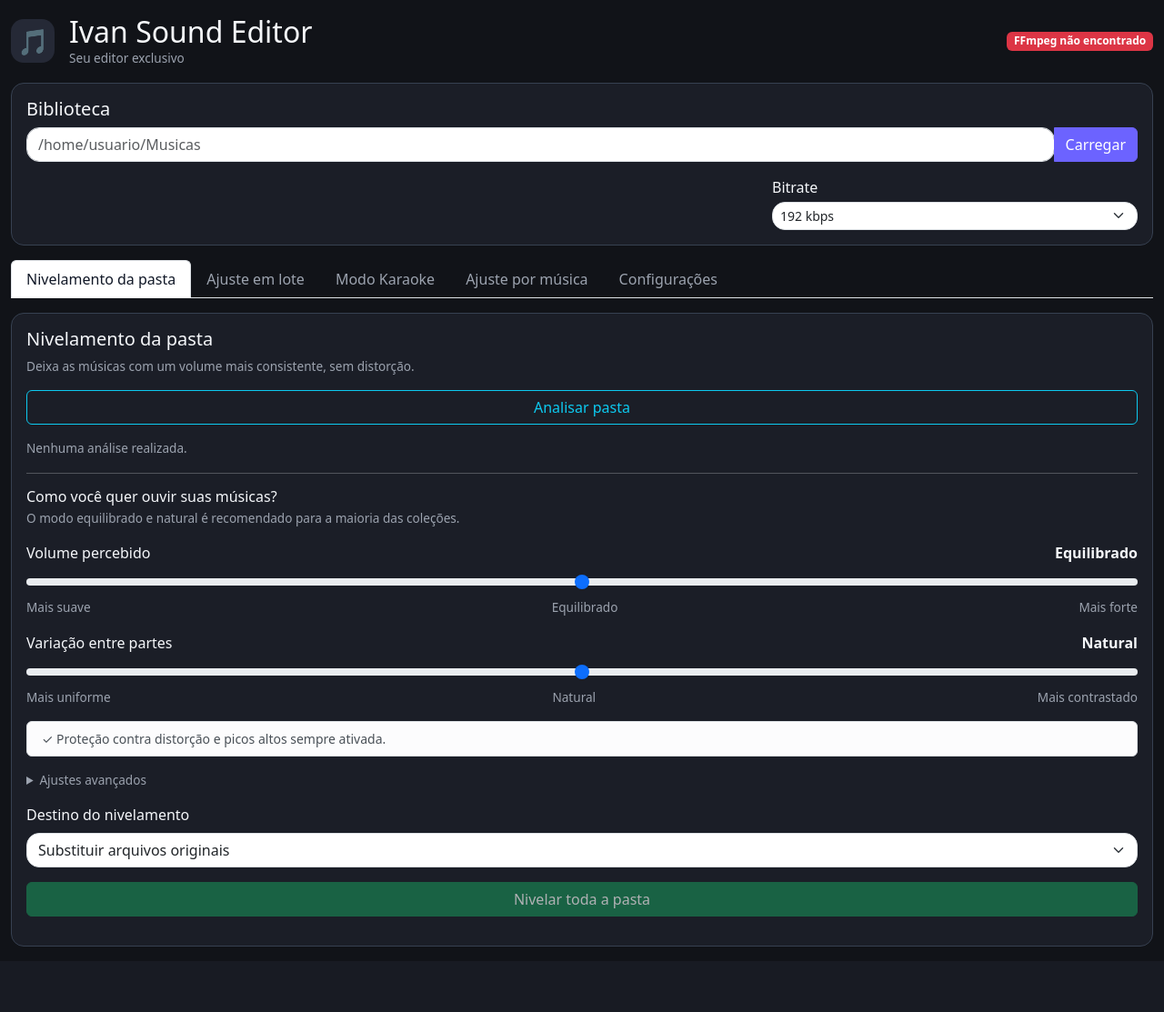
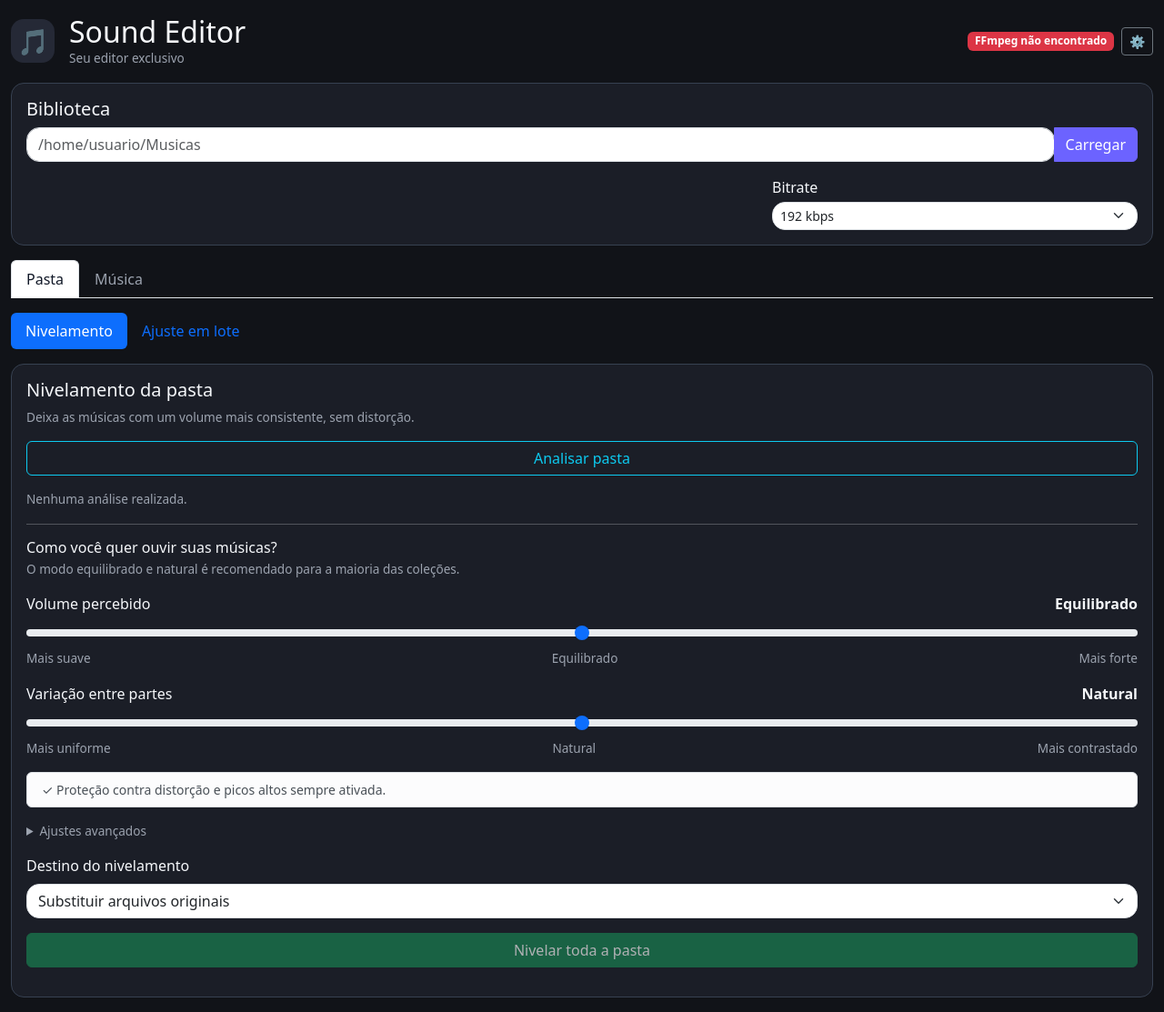
Before and after one commit to rafaelmaciel/local_audio_editor, a Flask app: page / in a window 1280 px wide. Shown: the whole page at 91% size. Before the commit the page ends 1041 px from the top, so only its background shows below. Run offline with Flask 3, Linux system fonts and the light colour scheme; some libraries are stand-ins or nearby versions.

Commit message:
Fix html

```diff
--- a/config/settings.json
+++ b/config/settings.json
@@ -1,6 +1,6 @@
 {
   "identity": {
-    "title": "Ivan Sound Editor",
+    "title": "Sound Editor",
     "subtitle": "Seu editor exclusivo",
     "logo": "",
     "logo_type": "emoji",
--- a/templates/index.html
+++ b/templates/index.html
@@ -160,7 +160,12 @@
                     <div id="appSubtitle" class="small-muted">Editor de músicas executado no próprio computador</div>
                 </div>
             </div>
-            <span id="ffmpegStatus" class="badge text-bg-secondary">Verificando FFmpeg...</span>
+            <div class="d-flex align-items-center gap-2">
+                <span id="ffmpegStatus" class="badge text-bg-secondary">Verificando FFmpeg...</span>
+                <button id="openSettings" class="btn btn-outline-secondary btn-sm" type="button"
+                    data-bs-toggle="modal" data-bs-target="#settingsModal" aria-label="Abrir configurações"
+                    title="Configurações">⚙</button>
+            </div>
         </div>
         <div id="alertArea"></div>
 
@@ -185,20 +190,22 @@
             </div>
         </div>
 
-        <ul class="nav nav-tabs mb-3">
-            <li class="nav-item"><button class="nav-link active" data-bs-toggle="tab" data-bs-target="#levelPane"
-                    type="button">Nivelamento da pasta</button></li>
-            <li class="nav-item"><button class="nav-link" data-bs-toggle="tab" data-bs-target="#batchPane"
-                    type="button">Ajuste em lote</button></li>
-            <li class="nav-item"><button class="nav-link" data-bs-toggle="tab" data-bs-target="#karaokePane"
-                    type="button">Modo Karaoke</button></li>
-            <li class="nav-item"><button class="nav-link" data-bs-toggle="tab" data-bs-target="#trackPane"
-                    type="button">Ajuste por música</button></li>
-            <li class="nav-item"><button class="nav-link" data-bs-toggle="tab" data-bs-target="#settingsPane"
-                    type="button">Configurações</button></li>
+        <ul class="nav nav-tabs mb-3" data-tab-scope="main">
+            <li class="nav-item"><button class="nav-link active" data-bs-toggle="tab" data-bs-target="#folderPane"
+                    type="button">Pasta</button></li>
+            <li class="nav-item"><button class="nav-link" data-bs-toggle="tab" data-bs-target="#musicPane"
+                    type="button">Música</button></li>
         </ul>
 
-        <div class="tab-content">
+        <div class="tab-content" data-tab-content="main">
+            <div class="tab-pane fade show active" id="folderPane">
+                <ul class="nav nav-pills mb-3" data-tab-scope="folder">
+                    <li class="nav-item"><button class="nav-link active" data-bs-toggle="tab" data-bs-target="#levelPane"
+                            type="button">Nivelamento</button></li>
+                    <li class="nav-item"><button class="nav-link" data-bs-toggle="tab" data-bs-target="#batchPane"
+                            type="button">Ajuste em lote</button></li>
+                </ul>
+                <div class="tab-content" data-tab-content="folder">
             <div class="tab-pane fade show active" id="levelPane">
                 <div class="panel rounded p-3">
                     <h5>Nivelamento da pasta</h5>
@@ -279,8 +286,18 @@
                     <div id="batchResult" class="mt-3"></div>
                 </div>
             </div>
+                </div>
+            </div>
 
-            <div class="tab-pane fade" id="karaokePane">
+            <div class="tab-pane fade" id="musicPane">
+                <ul class="nav nav-pills mb-3" data-tab-scope="music">
+                    <li class="nav-item"><button class="nav-link active" data-bs-toggle="tab" data-bs-target="#karaokePane"
+                            type="button">Karaoke</button></li>
+                    <li class="nav-item"><button class="nav-link" data-bs-toggle="tab" data-bs-target="#trackPane"
+                            type="button">Ajuste por música</button></li>
+                </ul>
+                <div class="tab-content" data-tab-content="music">
+            <div class="tab-pane fade show active" id="karaokePane">
                 <div class="row g-3">
                     <div class="col-lg-8">
                         <div class="panel rounded p-3">
@@ -366,9 +383,19 @@
                     </div>
                 </div>
             </div>
+                </div>
+            </div>
+        </div>
 
-
-            <div class="tab-pane fade" id="settingsPane">
+        <div class="modal fade" id="settingsModal" tabindex="-1" aria-labelledby="settingsModalTitle" aria-hidden="true">
+            <div class="modal-dialog modal-xl modal-dialog-scrollable">
+                <div class="modal-content">
+                    <div class="modal-header">
+                        <h5 class="modal-title" id="settingsModalTitle">Configurações</h5>
+                        <button type="button" class="btn-close" data-bs-dismiss="modal" aria-label="Fechar"></button>
+                    </div>
+                    <div class="modal-body">
+            <div id="settingsPane">
                 <div class="row g-3">
                     <div class="col-lg-8">
                         <div class="panel rounded p-3">
@@ -493,6 +520,9 @@
                     </div>
                 </div>
             </div>
+                    </div>
+                </div>
+            </div>
         </div>
     </div>
     <script src="https://cdn.jsdelivr.net/npm/wavesurfer.js@7/dist/wavesurfer.min.js"></script>
```
Also changed, not shown: static/app.js (+12 -16 lines).
